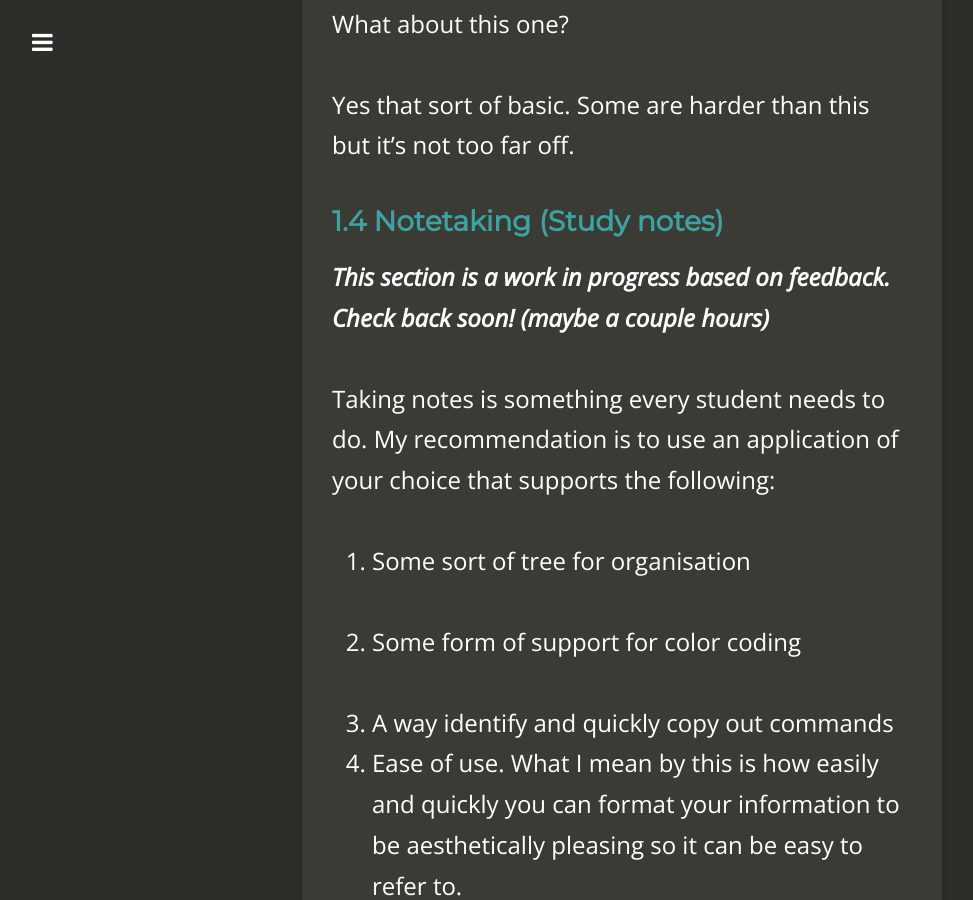
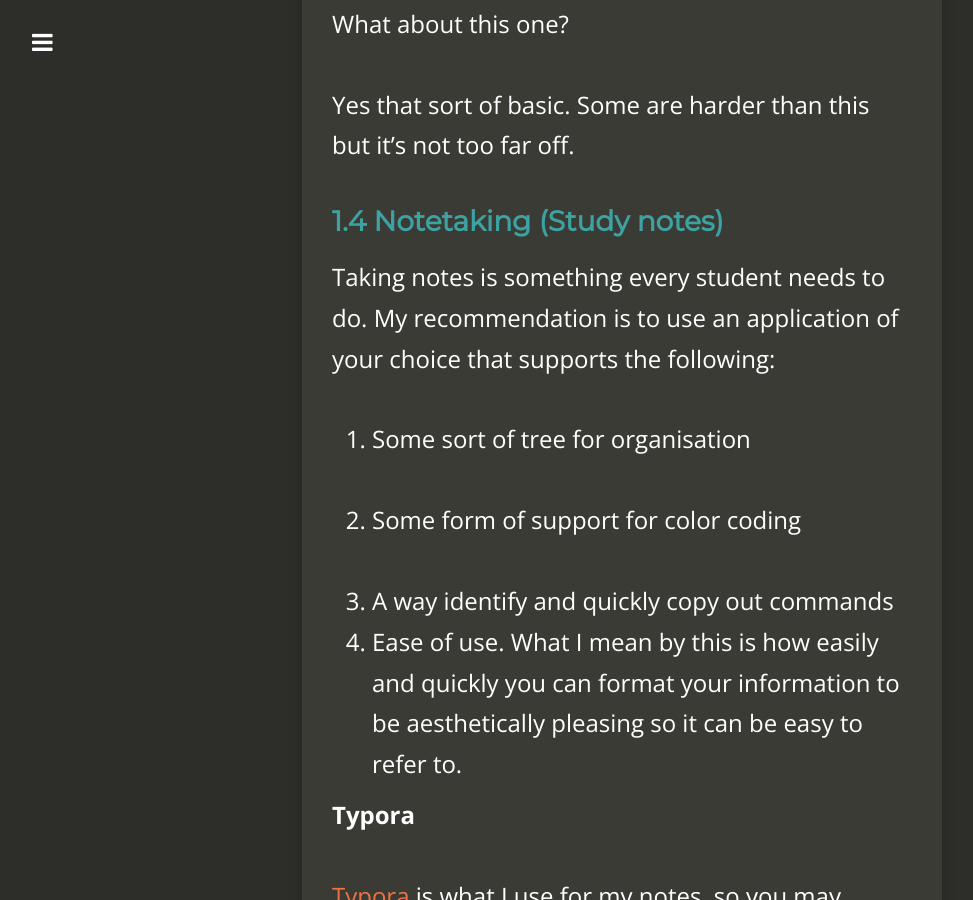
Before and after one commit to Dreamscent/Dreamscent.github.io, a Jekyll site: the page built from _posts/2020-06-01-From-Zero-to-OSCP.md, in a window 1280 px wide and 900 px high, scrolled down 5932 px. Shown: the whole window, without its empty margins (18-991 px from the left). Built offline with Jekyll 4.4.1, drawn with Linux system fonts in a browser that asks for light colours; nearby versions of some CDN libraries.

Commit message:
Remove WIP

```diff
--- a/_posts/2020-06-01-From-Zero-to-OSCP.md
+++ b/_posts/2020-06-01-From-Zero-to-OSCP.md
@@ -133,10 +133,6 @@ Yes that sort of basic. Some are harder than this but it's not too far off.
 
 
 ### 1.4 Notetaking (Study notes)
-
-
-
-***This section is a work in progress based on feedback. Check back soon! (maybe a couple hours)***
 
 
 
```
